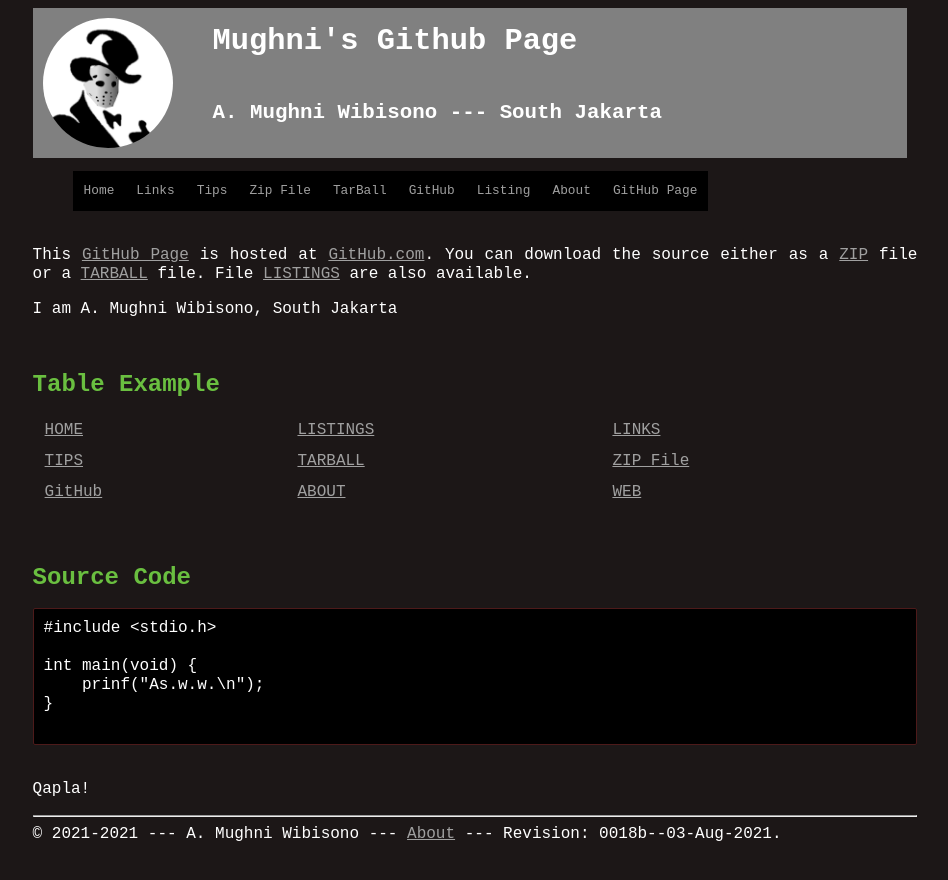
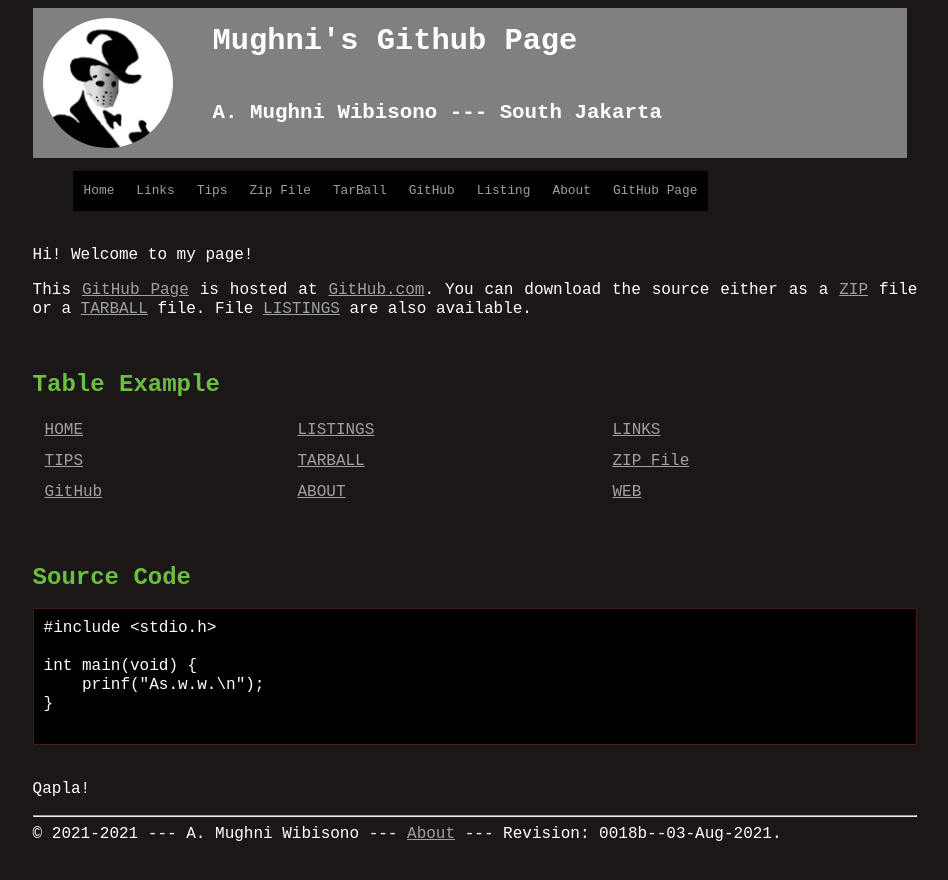
Before and after one commit to MughniWibisono/os212, a Jekyll site: the page built from index.md, in a window 1280 px wide. Shown: the top 880 px of the page, without its empty margins (165-1113 px from the left). Built offline with Jekyll 4.4.1, drawn with Linux system fonts in a browser that asks for light colours.

Commit message:
Update index.md

```diff
--- a/index.md
+++ b/index.md
@@ -2,13 +2,14 @@
 ---
 
 <br>
+Hi! Welcome to my page!
+
 This [GitHub Page](https://pages.github.com/) is hosted at [GitHub.com]({{ https://github.com/MughniWibisono }}).
 You can download the source either as a
 [ZIP]({{ site.baseurl }}/template.zip) file or a
 [TARBALL]({{ site.baseurl }}/template.tar.bz2) file.
 File [LISTINGS]({{ site.baseurl }}/000.html) are also available.
 
-I am {{ site.author }}, {{ site.address }}
 
 <br>
 ## Table Example
```
